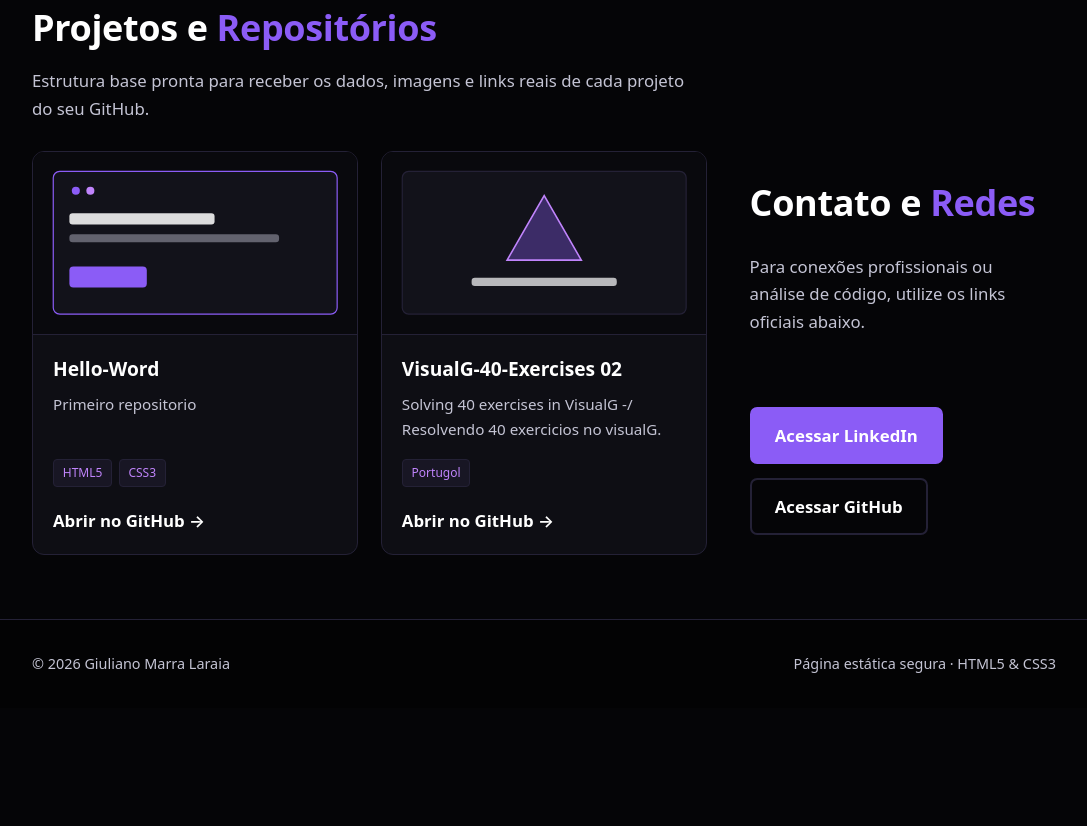
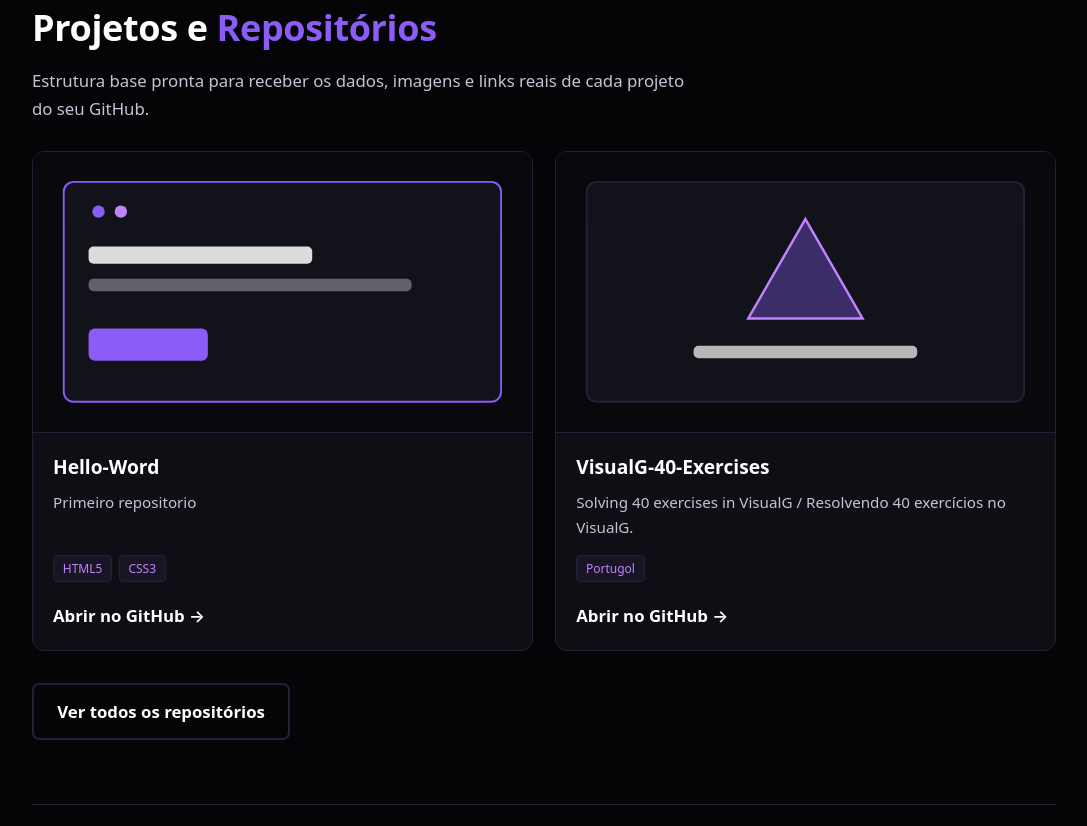
Before and after one commit to GiulianoML/GiulianoML.github.ioo, a plain HTML site: page index.html in a window 1280 px wide. Shown: the part 1554-2380 px from the top of the page, without its empty margins (96-1183 px from the left). Before the commit the page ends 2262 px from the top, so only its background shows below. Drawn offline with Linux system fonts and the light colour scheme.

Commit message:
Update index.html

```diff
--- a/index.html
+++ b/index.html
@@ -320,7 +320,7 @@ footer .wrap{display:flex;flex-wrap:wrap;justify-content:space-between;gap:1rem}
 
       <li class="repo">
         <div class="repo-thumb">
-          <svg viewBox="0 0 400 225" role="img" aria-label="Capa ilustrativa do Projeto 2">
+          <svg viewBox="0 0 400 225" role="img" aria-label="Capa ilustrativa do projeto VisualG-40-Exercises">
             <rect width="400" height="225" fill="#09090d"/>
             <rect x="24" y="24" width="352" height="177" rx="8" fill="#12121a" stroke="#242136" stroke-width="1.5"/>
             <polygon points="200,54 246,134 154,134" fill="#8b5cf6" fill-opacity="0.35" stroke="#c084fc" stroke-width="2"/>
@@ -328,18 +328,22 @@ footer .wrap{display:flex;flex-wrap:wrap;justify-content:space-between;gap:1rem}
           </svg>
         </div>
         <div class="repo-body">
-          <h3> VisualG-40-Exercises 02</h3>
-          <p> Solving 40 exercises in VisualG -/ Resolvendo 40 exercicios no visualG.</p>
+          <h3>VisualG-40-Exercises</h3>
+          <p>Solving 40 exercises in VisualG / Resolvendo 40 exercícios no VisualG.</p>
           <div class="repo-tags">
             <span>Portugol</span>
           </div>
           <a class="repo-link" href="https://github.com/GiulianoML/VisualG-40-Exercises" target="_blank" rel="noopener noreferrer external">Abrir no GitHub &rarr;</a>
         </div>
       </li>
-        <div class="repo-body"
+    </ul>
+
+    <p class="more">
+      <a class="btn alt" href="https://github.com/GiulianoML?tab=repositories" target="_blank" rel="noopener noreferrer external">Ver todos os repositórios</a>
+    </p>
+  </section>
+
   <section id="contato" class="wrap">
-       <div>
-       </div>
     <h2>Contato e <span>Redes</span></h2>
     <p class="section-desc">Para conexões profissionais ou análise de código, utilize os links oficiais abaixo.</p>
     <div class="actions">
```
